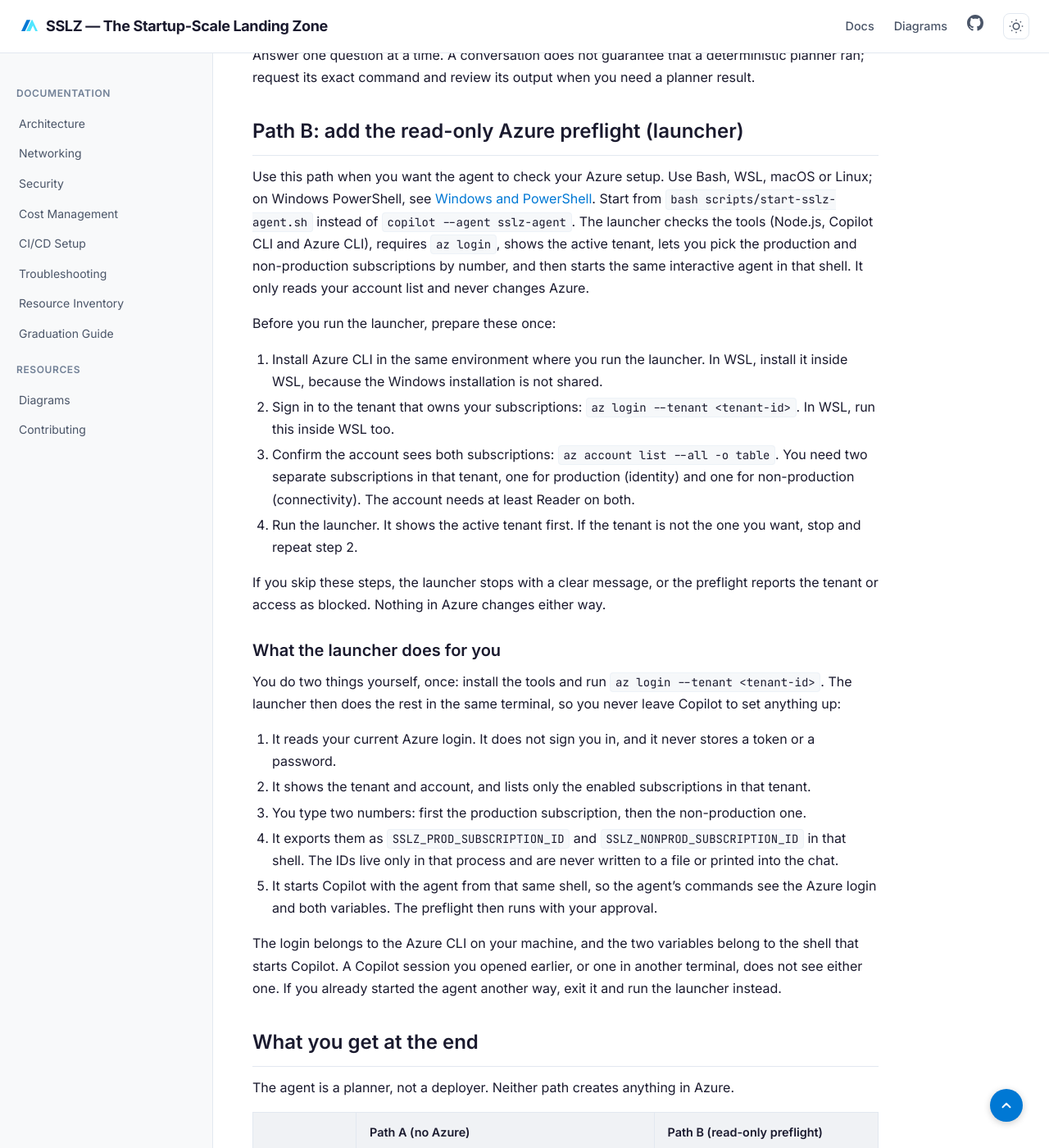
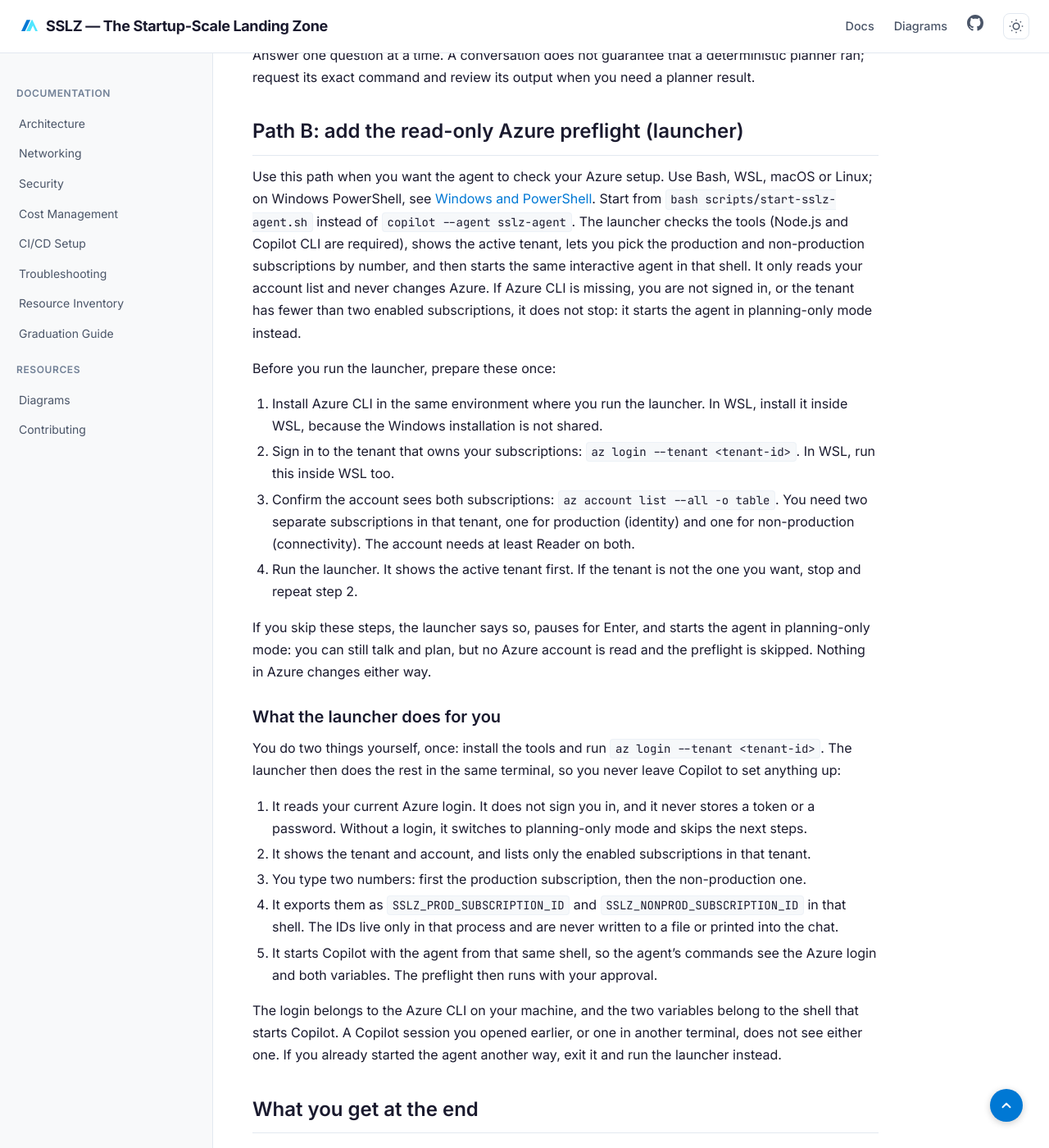
Before and after one commit to ricmmartins/sslz, a Jekyll site: the page built from use-sslz-agent.md, in a window 1280 px wide and 1400 px high, scrolled down 3708 px. Shown: the whole window at 82% size. Built offline with Jekyll 4.4.1, drawn with Linux system fonts in a browser that asks for light colours.

Commit message:
Docs: align the agent page with planning-only launcher behavior (#133)

```diff
--- a/use-sslz-agent.md
+++ b/use-sslz-agent.md
@@ -140,9 +140,10 @@ command and review its output when you need a planner result.
 
 Use this path when you want the agent to check your Azure setup. Use Bash, WSL, macOS or Linux; on Windows PowerShell, see
 [Windows and PowerShell](#windows-and-powershell). Start from `bash scripts/start-sslz-agent.sh` instead of
-`copilot --agent sslz-agent`. The launcher checks the tools (Node.js, Copilot CLI and Azure CLI), requires `az login`,
-shows the active tenant, lets you pick the production and non-production subscriptions by number, and then starts the
-same interactive agent in that shell. It only reads your account list and never changes Azure.
+`copilot --agent sslz-agent`. The launcher checks the tools (Node.js and Copilot CLI are required), shows the active tenant, lets
+you pick the production and non-production subscriptions by number, and then starts the same interactive agent in that
+shell. It only reads your account list and never changes Azure. If Azure CLI is missing, you are not signed in, or the
+tenant has fewer than two enabled subscriptions, it does not stop: it starts the agent in planning-only mode instead.
 
 Before you run the launcher, prepare these once:
 
@@ -151,14 +152,15 @@ Before you run the launcher, prepare these once:
 3. Confirm the account sees both subscriptions: `az account list --all -o table`. You need two separate subscriptions in that tenant, one for production (identity) and one for non-production (connectivity). The account needs at least Reader on both.
 4. Run the launcher. It shows the active tenant first. If the tenant is not the one you want, stop and repeat step 2.
 
-If you skip these steps, the launcher stops with a clear message, or the preflight reports the tenant or access as blocked. Nothing in Azure changes either way.
+If you skip these steps, the launcher says so, pauses for Enter, and starts the agent in planning-only mode: you can still talk and plan, but no Azure account is read and the preflight is skipped. Nothing in Azure changes either way.
 
 ### What the launcher does for you
 
 You do two things yourself, once: install the tools and run `az login --tenant <tenant-id>`. The launcher then does the
 rest in the same terminal, so you never leave Copilot to set anything up:
 
-1. It reads your current Azure login. It does not sign you in, and it never stores a token or a password.
+1. It reads your current Azure login. It does not sign you in, and it never stores a token or a password. Without a
+   login, it switches to planning-only mode and skips the next steps.
 2. It shows the tenant and account, and lists only the enabled subscriptions in that tenant.
 3. You type two numbers: first the production subscription, then the non-production one.
 4. It exports them as `SSLZ_PROD_SUBSCRIPTION_ID` and `SSLZ_NONPROD_SUBSCRIPTION_ID` in that shell. The IDs live only in
```
